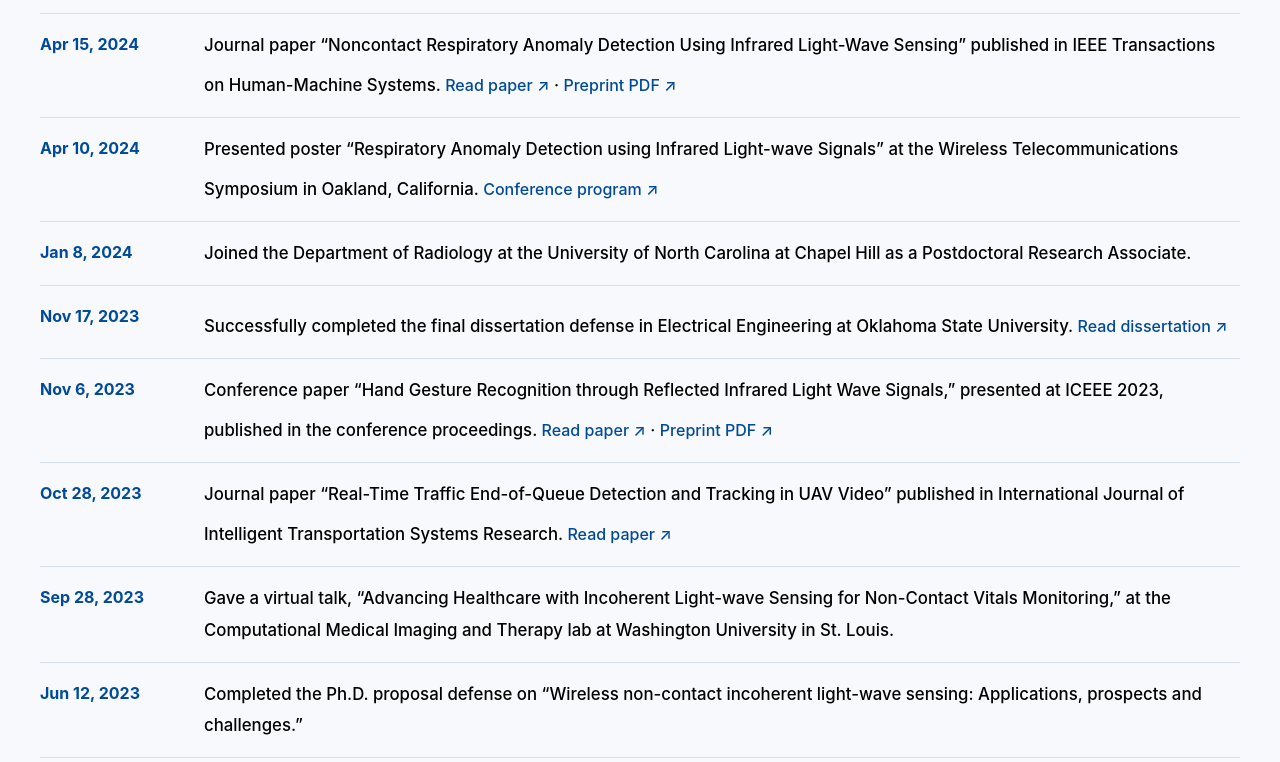
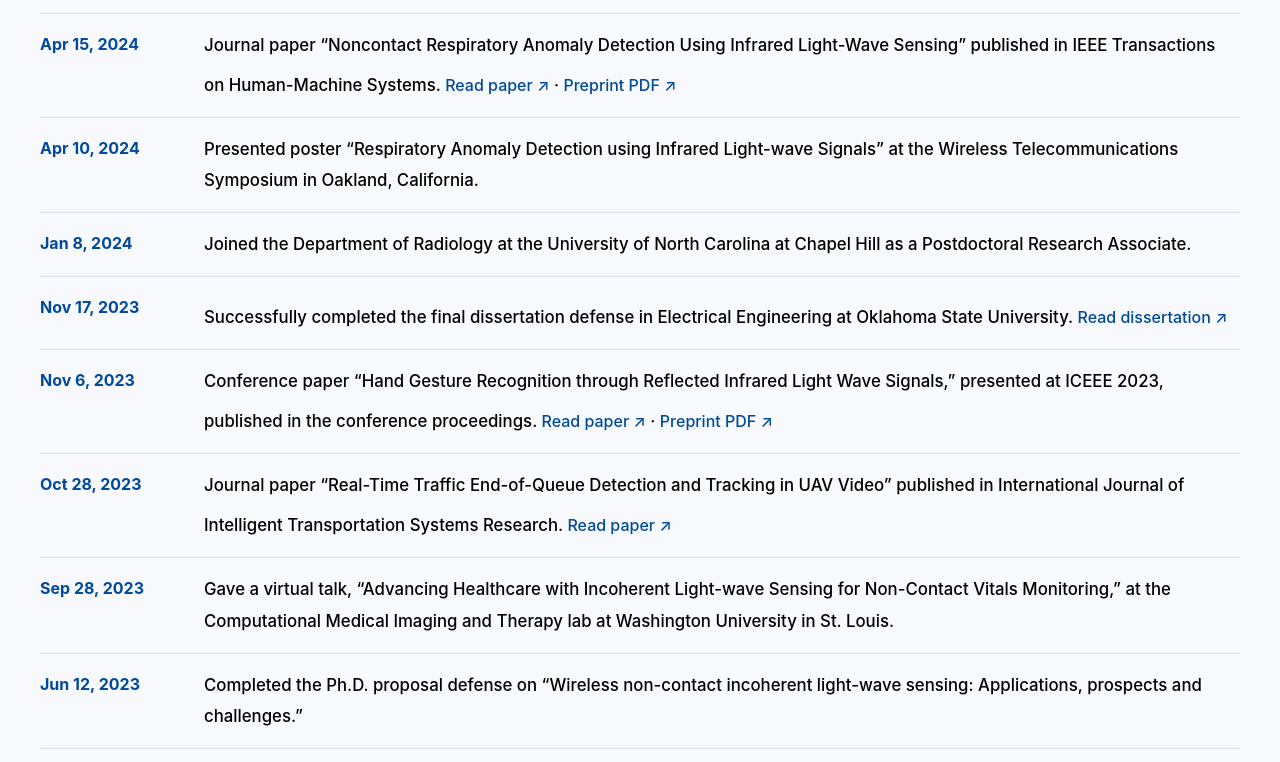
Before and after one commit to Zobaer/zobaer.github.io, a plain HTML site: page updates.html in a window 1280 px wide. Shown: the part 1403-2165 px from the top of the page. Drawn offline with Linux system fonts and the light colour scheme.

Commit message:
Remove outdated conference program link

```diff
--- a/updates.html
+++ b/updates.html
@@ -521,7 +521,7 @@
 <li class="update"><time class="update-date" datetime="2024-06-21">Jun 21, 2024</time><div><p>Conference paper “Analysis and Empirical Validation of Visible Light Path Loss Model for Vehicular Sensing and Communication,” presented at ICNC 2024, published in the conference proceedings. <a class="text-link" href="https://ieeexplore.ieee.org/abstract/document/10556147" rel="noopener" target="_blank">Read paper ↗</a> · <a class="text-link" href="https://arxiv.org/pdf/2301.03723" rel="noopener" target="_blank">Preprint PDF ↗</a></p> </div></li>
 <li class="update"><time class="update-date" datetime="2024-05-27">May 27, 2024</time><div><p>Presented conference paper “Evolutionary Optimization of 1D-CNN for Non-contact Respiration Pattern Classification” in South Padre Island, Texas. <a class="text-link" href="https://arxiv.org/abs/2312.13035" rel="noopener" target="_blank">Read preprint ↗</a></p> </div></li>
 <li class="update"><time class="update-date" datetime="2024-04-15">Apr 15, 2024</time><div><p>Journal paper “Noncontact Respiratory Anomaly Detection Using Infrared Light-Wave Sensing” published in IEEE Transactions on Human-Machine Systems. <a class="text-link" href="https://ieeexplore.ieee.org/document/10500018" rel="noopener" target="_blank">Read paper ↗</a> · <a class="text-link" href="https://arxiv.org/pdf/2301.03713.pdf" rel="noopener" target="_blank">Preprint PDF ↗</a></p> </div></li>
-<li class="update"><time class="update-date" datetime="2024-04-10">Apr 10, 2024</time><div><p>Presented poster “Respiratory Anomaly Detection using Infrared Light-wave Signals” at the Wireless Telecommunications Symposium in Oakland, California. <a class="text-link" href="https://wtsconference.org/documents/WTS%202024%20-%20Program.pdf" rel="noopener" target="_blank">Conference program ↗</a></p> </div></li>
+<li class="update"><time class="update-date" datetime="2024-04-10">Apr 10, 2024</time><div><p>Presented poster “Respiratory Anomaly Detection using Infrared Light-wave Signals” at the Wireless Telecommunications Symposium in Oakland, California.</p> </div></li>
 <li class="update"><time class="update-date" datetime="2024-01-08">Jan 8, 2024</time><div><p>Joined the Department of Radiology at the University of North Carolina at Chapel Hill as a Postdoctoral Research Associate.</p></div></li>
 <li class="update"><time class="update-date" datetime="2023-11-17">Nov 17, 2023</time><div><p>Successfully completed the final dissertation defense in Electrical Engineering at Oklahoma State University. <a class="text-link" href="https://www.proquest.com/docview/3032798686" rel="noopener" target="_blank">Read dissertation ↗</a></p> </div></li>
 <li class="update"><time class="update-date" datetime="2023-11-06">Nov 6, 2023</time><div><p>Conference paper “Hand Gesture Recognition through Reflected Infrared Light Wave Signals,” presented at ICEEE 2023, published in the conference proceedings. <a class="text-link" href="https://ieeexplore.ieee.org/abstract/document/10298728" rel="noopener" target="_blank">Read paper ↗</a> · <a class="text-link" href="https://arxiv.org/pdf/2301.05955.pdf" rel="noopener" target="_blank">Preprint PDF ↗</a></p> </div></li>
```
